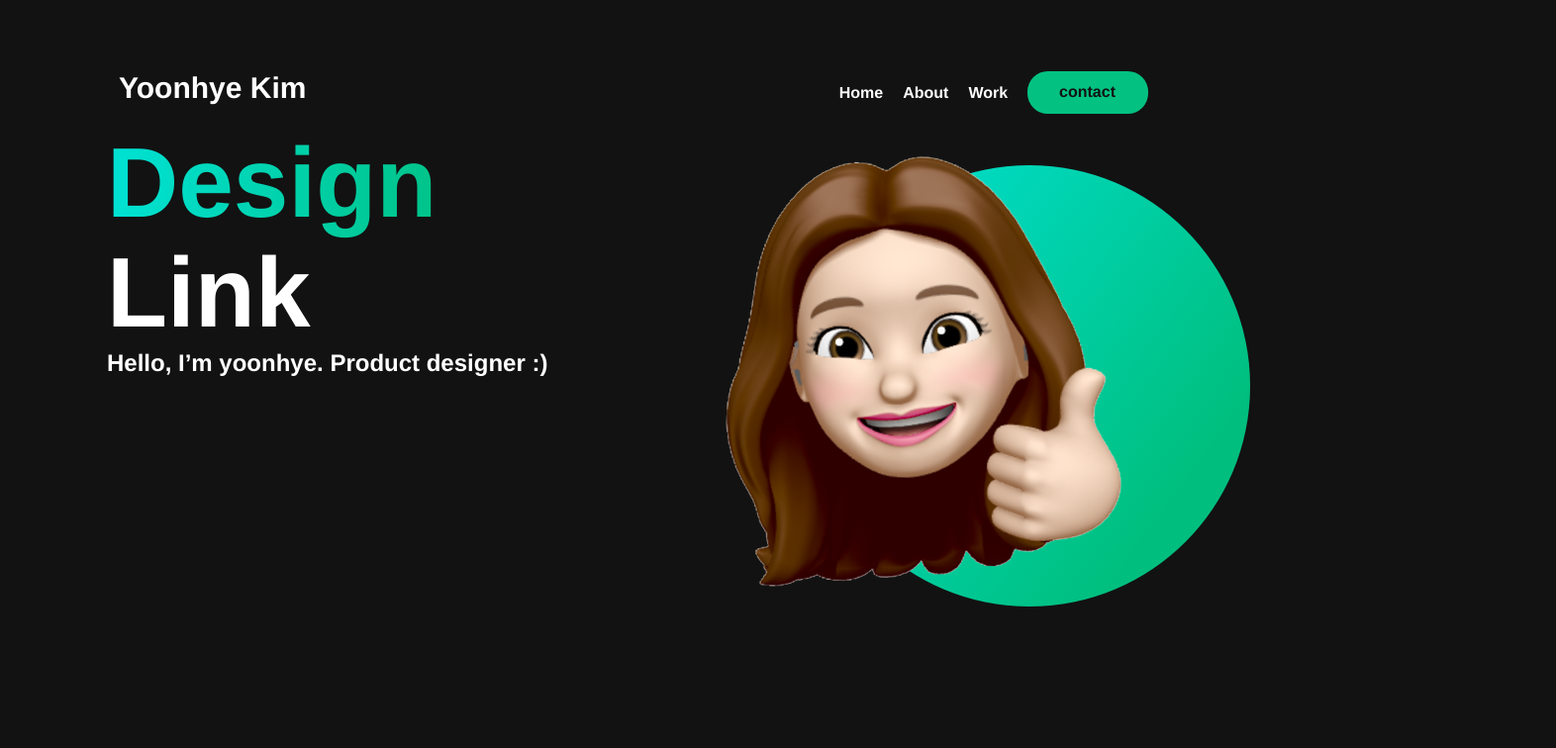
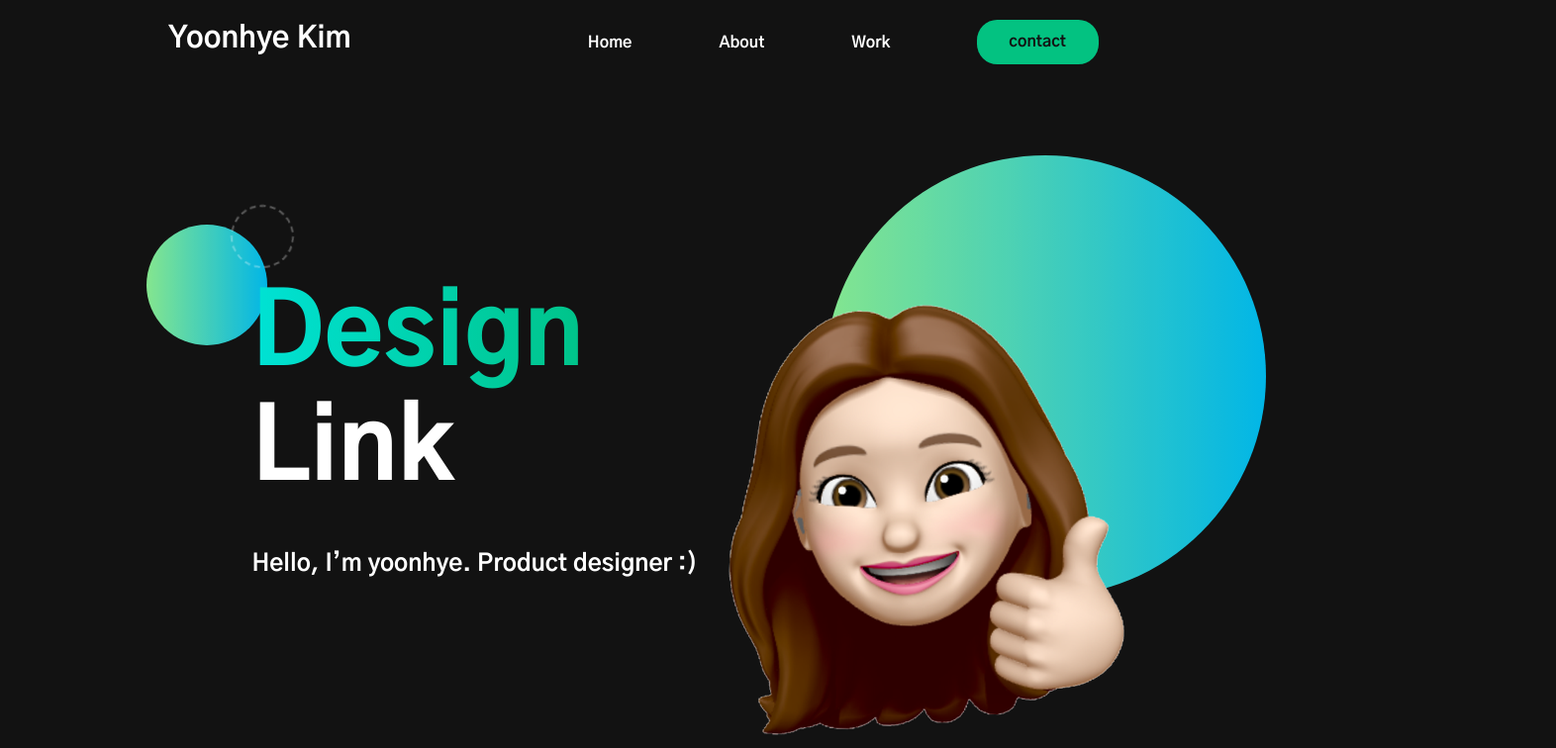
Before and after one commit to Hyeongpil/portfolio, a Vue app: page / in a window 1280 px wide. Shown: the top 756 px of the page at 99% size, 1572 px wide, since content can reach past the window. Built offline with nearby package versions, Linux system fonts and the light colour scheme.

Commit message:
배경 원 추가 및 prettier 설정

```diff
--- a/package.json
+++ b/package.json
@@ -18,6 +18,8 @@
     "@vue/cli-service": "~4.5.0",
     "babel-eslint": "^10.1.0",
     "eslint": "^6.7.2",
+    "eslint-config-prettier": "^7.2.0",
+    "eslint-plugin-prettier": "^3.3.1",
     "eslint-plugin-vue": "^6.2.2",
     "sass": "^1.32.6",
     "sass-loader": "^10.1.1",
--- a/src/App.vue
+++ b/src/App.vue
@@ -1,47 +1,43 @@
 <template>
   <div id="app" class="html-container">
-    <sb-header/>
-    <div class="container">
-      <first-section/>
-      <about-section/>
+    <sb-header />
+    <div class="container content-container">
+      <first-section class="first-container" />
+      <about-section />
     </div>
   </div>
 </template>
 
 <script>
-import SbHeader from './components/SbHeader.vue'
-import FirstSection from './components/FirstSection.vue'
-import AboutSection from './components/AboutSection.vue'
-
+import SbHeader from "./components/SbHeader.vue"
+import FirstSection from "./components/FirstSection.vue"
+import AboutSection from "./components/AboutSection.vue"
 
 export default {
-  name: 'App',
+  name: "App",
   components: {
     SbHeader,
     FirstSection,
-    AboutSection,
+    AboutSection
   }
 }
 </script>
 
 <style>
+@import url("https://fonts.googleapis.com/css2?family=Gothic+A1:wght@400;500;600;700;800;900&display=swap");
+
 #app {
-  font-family: Avenir, Helvetica, Arial, sans-serif;
+  font-family: "Gothic A1", sans-serif;
   -webkit-font-smoothing: antialiased;
   -moz-osx-font-smoothing: grayscale;
   text-align: center;
   color: #2c3e50;
-  margin-top: 60px;
-}
-
-.html-container{
-  margin-bottom: 150px;
 }
 
 html {
   background: #121212;
-    background-repeat:no-repeat;
-    background-position:top center;
+  background-repeat: no-repeat;
+  background-position: top center;
   background-size: cover;
   -webkit-background-size: cover;
   -moz-background-size: cover;
@@ -49,4 +45,18 @@ html {
   min-width: 100%;
   min-height: 100%;
 }
+
+.content-container {
+  display: flex;
+  flex-direction: column;
+  margin-top: 200px;
+}
+
+.first-container {
+  height: 800px;
+}
+
+.html-container {
+  margin-bottom: 150px;
+}
 </style>
--- a/src/assets/main.css
+++ b/src/assets/main.css
@@ -1,8 +1,10 @@
+@import url("https://fonts.googleapis.com/css2?family=Gothic+A1:wght@400;500;600;700;800;900&display=swap");
+
 .container {
-  margin-left: 100px;
-  margin-right: 100px;
+  margin-left: 150px;
+  margin-right: 150px;
 }
 
-.mt-10{
-    margin-top: 10px;
+.mt-10 {
+  margin-top: 10px;
 }
--- a/src/components/AboutSection.vue
+++ b/src/components/AboutSection.vue
@@ -1,7 +1,10 @@
 <template>
   <div>
     <div class="as-text-container">
+      <div class="as-title-container">
         <span class="as-title-text">About</span>
+      </div>
+
       <div class="as-content-container">
         <div class="as-first-container">
           <div>connect users</div>
@@ -21,18 +24,15 @@
 </template>
 
 <script>
-    export default {
-
-    }
+export default {}
 </script>
 
 <style lang="scss" scoped>
-.as-text-container{
+.as-text-container {
   display: flex;
   flex-direction: column;
   text-align: left;
   justify-content: center;
-
 }
 .as-content-container {
   display: flex;
@@ -40,7 +40,10 @@
   align-items: center;
   margin-top: 50px;
 }
-.as-title-text{
+.as-title-text {
+  background: linear-gradient(to right, #00e1d2 3%, #00bf7e 85%);
+  -webkit-background-clip: text;
+  -webkit-text-fill-color: transparent;
   font-size: 36px;
   font-weight: bold;
   font-stretch: normal;
@@ -54,7 +57,10 @@
   display: flex;
   flex-direction: column;
 }
-.as-first-container div{
+.as-title-container {
+  position: relative;
+}
+.as-first-container div {
   font-size: 80px;
   font-weight: 800;
   font-stretch: normal;
@@ -62,16 +68,14 @@
   line-height: 1.25;
   letter-spacing: normal;
   color: #ffffff;
-
 }
-.as-second-container{
+.as-second-container {
   display: flex;
   flex-direction: column;
   margin-left: 150px;
 }
-.as-second-container div{
-
-    float:right;
+.as-second-container div {
+  float: right;
   font-size: 24px;
   font-weight: bold;
   font-stretch: normal;
@@ -81,6 +85,4 @@
   text-align: left;
   color: #ffffff;
 }
-
-
 </style>
--- a/src/components/FirstSection.vue
+++ b/src/components/FirstSection.vue
@@ -7,41 +7,50 @@
     </div>
     <div class="fs-img-container">
       <div class="fs-face-img">
-                <img src="../assets/img/face.png"/>
+        <img src="../assets/img/face.png" />
       </div>
       <div class="fs-oval-img">
-                <img src="../assets/img/oval.png"/>
+        <sb-oval-circle
+          :size="446"
+          background="linear-gradient(to right, #92fe9d 0%, #00c9ff 100%)"
+        />
       </div>
-
-
-
+      <div class="fs-rotate-container">
+        <sb-oval-circle
+          class="fs-rotate-mini"
+          :size="122"
+          background="linear-gradient(to right, #92fe9d 0%, #00c9ff 100%)"
+        />
+        <sb-rotate-circle class="fs-rotate-circle" :size="60" />
       </div>
-
     </div>
-
+  </div>
 </template>
 
 <script>
+import SbOvalCircle from "./atoms/SbOvalCircle.vue"
+import SbRotateCircle from "./atoms/SbRotateCircle.vue"
 export default {
-
+  components: { SbRotateCircle, SbOvalCircle }
 }
 </script>
 
 <style lang="scss" scoped>
-.fs-text-container{
+.fs-text-container {
   display: flex;
   flex-direction: column;
   text-align: left;
-    float:left;
+  float: left;
+  margin-left: 10%;
 }
-.fs-first-text{
-    font-size:100px;
-    font-weight:800;
+.fs-first-text {
+  font-size: 100px;
+  font-weight: 800;
   background: linear-gradient(to right, #00e1d2 3%, #00bf7e 85%);
   -webkit-background-clip: text;
   -webkit-text-fill-color: transparent;
 }
-.fs-second-text{
+.fs-second-text {
   font-size: 100px;
   font-weight: 800;
   font-stretch: normal;
@@ -50,7 +59,7 @@
   letter-spacing: normal;
   color: #ffffff;
 }
-.fs-third-text{
+.fs-third-text {
   font-size: 24px;
   font-weight: bold;
   font-stretch: normal;
@@ -58,20 +67,50 @@
   line-height: 1.6;
   letter-spacing: normal;
   color: #ffffff;
+  margin-top: 43px;
 }
-.fs-img-container{
-
+.fs-img-container {
+  position: relative;
 }
-.fs-face-img{
-position: relative;
+.fs-face-img {
+  position: absolute;
   top: 30px;
-left: 70px;
+  left: 60%;
   z-index: 1;
 }
-.fs-oval-img{
-position: relative;
-top: -400px;
-left: 400px;
+.fs-oval-img {
+  position: absolute;
+  top: -120px;
+  left: 70%;
   z-index: -1;
 }
+
+.fs-oval-circle {
+  border-radius: 50%;
+  opacity: 0.9;
+  will-change: transform;
+  animation-fill-mode: forwards;
+  animation-direction: normal;
+  animation-iteration-count: infinite;
+  animation-delay: 0s;
+  animation-name: oval-rotate;
+  animation-duration: 5s;
+  animation-timing-function: linear;
+}
+.fs-rotate-container {
+  position: relative;
+  top: -50px;
+  left: -10px;
+  z-index: -1;
+}
+.fs-rotate-mini {
+  position: absolute;
+  z-index: -1;
+}
+.fs-rotate-circle {
+  position: absolute;
+  left: 85px;
+  top: -20px;
+  z-index: 1;
+}
 </style>
--- a/src/components/SbHeader.vue
+++ b/src/components/SbHeader.vue
@@ -2,21 +2,20 @@
   <div class="header-container container">
     <div class="header-title">Yoonhye Kim</div>
     <div class="header-sub-container">
-            <SbHeaderTitle  content="Home"/>
-            <SbHeaderTitle class="m-header-sub-title" content="About"/>
-            <SbHeaderTitle class="m-header-sub-title" content="Work"/>
-            <sb-button class="m-header-sub-title"/>
+      <SbHeaderTitle content="Home" />
+      <SbHeaderTitle class="m-header-sub-title" content="About" />
+      <SbHeaderTitle class="m-header-sub-title" content="Work" />
+      <sb-button class="m-header-sub-title" />
     </div>
-
   </div>
 </template>
 
 <script>
-import SbHeaderTitle from './atoms/SbHeaderTitle.vue'
-import SbButton from './atoms/SbButton.vue'
+import SbHeaderTitle from "./atoms/SbHeaderTitle.vue"
+import SbButton from "./atoms/SbButton.vue"
 
 export default {
-        components:{
+  components: {
     SbHeaderTitle,
     SbButton
   }
@@ -24,15 +23,14 @@ import SbButton from './atoms/SbButton.vue'
 </script>
 
 <style lang="scss" scoped>
-
-.header-container{
+.header-container {
   display: flex;
   background: #121212;
   justify-content: space-between;
   padding: 12px;
 }
 
-.header-title{
+.header-title {
   font-size: 30px;
   font-weight: bold;
   font-stretch: normal;
@@ -42,11 +40,11 @@ import SbButton from './atoms/SbButton.vue'
   text-align: center;
   color: #ffffff;
 }
-.header-sub-container{
+.header-sub-container {
   display: flex;
   align-items: center;
 }
-.m-header-sub-title{
-    margin-left: 20px
+.m-header-sub-title {
+  margin-left: 88px;
 }
 </style>
--- /dev/null
+++ b/src/components/atoms/SbOvalCircle.vue
@@ -0,0 +1,44 @@
+<template>
+  <div class="oval-circle" :style="getStyle" />
+</template>
+
+<script>
+export default {
+  props: {
+    size: Number,
+    background: String
+  },
+  computed: {
+    getStyle() {
+      return {
+        width: `${this.size}px`,
+        height: `${this.size}px`,
+        "background-image": this.background
+      }
+    }
+  }
+}
+</script>
+
+<style lang="scss" scoped>
+@keyframes oval-rotate {
+  0% {
+  }
+  100% {
+    transform: rotate(360deg);
+  }
+}
+
+.oval-circle {
+  border-radius: 50%;
+  opacity: 0.9;
+  will-change: transform;
+  animation-fill-mode: forwards;
+  animation-direction: normal;
+  animation-iteration-count: infinite;
+  animation-delay: 0s;
+  animation-name: oval-rotate;
+  animation-duration: 5s;
+  animation-timing-function: linear;
+}
+</style>
--- /dev/null
+++ b/src/components/atoms/SbRotateCircle.vue
@@ -0,0 +1,46 @@
+<template>
+  <div class="dashed-circle" :style="getStyle"></div>
+</template>
+
+<script>
+export default {
+  props: {
+    size: Number
+  },
+
+  computed: {
+    getStyle() {
+      return {
+        width: `${this.size}px`,
+        height: `${this.size}px`
+      }
+    }
+  }
+}
+</script>
+
+<style lang="scss" scoped>
+@keyframes strawberry {
+  0% {
+    transform: rotate(0);
+  }
+  100% {
+    transform: rotate(1turn);
+  }
+}
+
+.dashed-circle {
+  border: 2px dashed hsla(0, 0%, 100%, 0.3);
+  -webkit-animation: strawberry 16s cubic-bezier(0, 0.55, 0.45, 1) infinite forwards;
+  animation: strawberry 16s cubic-bezier(0, 0.55, 0.45, 1) infinite forwards;
+  animation-duration: 16s;
+  animation-timing-function: cubic-bezier(0, 0.55, 0.45, 1);
+  animation-delay: 0s;
+  animation-iteration-count: infinite;
+  animation-direction: normal;
+  animation-fill-mode: forwards;
+  animation-play-state: running;
+  animation-name: strawberry;
+  border-radius: 50%;
+}
+</style>
--- a/src/main.js
+++ b/src/main.js
@@ -1,9 +1,9 @@
-import Vue from 'vue'
-import App from './App.vue'
-import '@/assets/main.css'
+import Vue from "vue"
+import App from "./App.vue"
+import "@/assets/main.css"
 
 Vue.config.productionTip = false
 
 new Vue({
-  render: h => h(App),
-}).$mount('#app')
+  render: (h) => h(App)
+}).$mount("#app")
```
Also changed, not shown: src/components/HelloWorld.vue (+48 -11 lines), 2 other files (tests, documents, lock files or other folders). Lines whose indentation alone changed are shown as unchanged.
